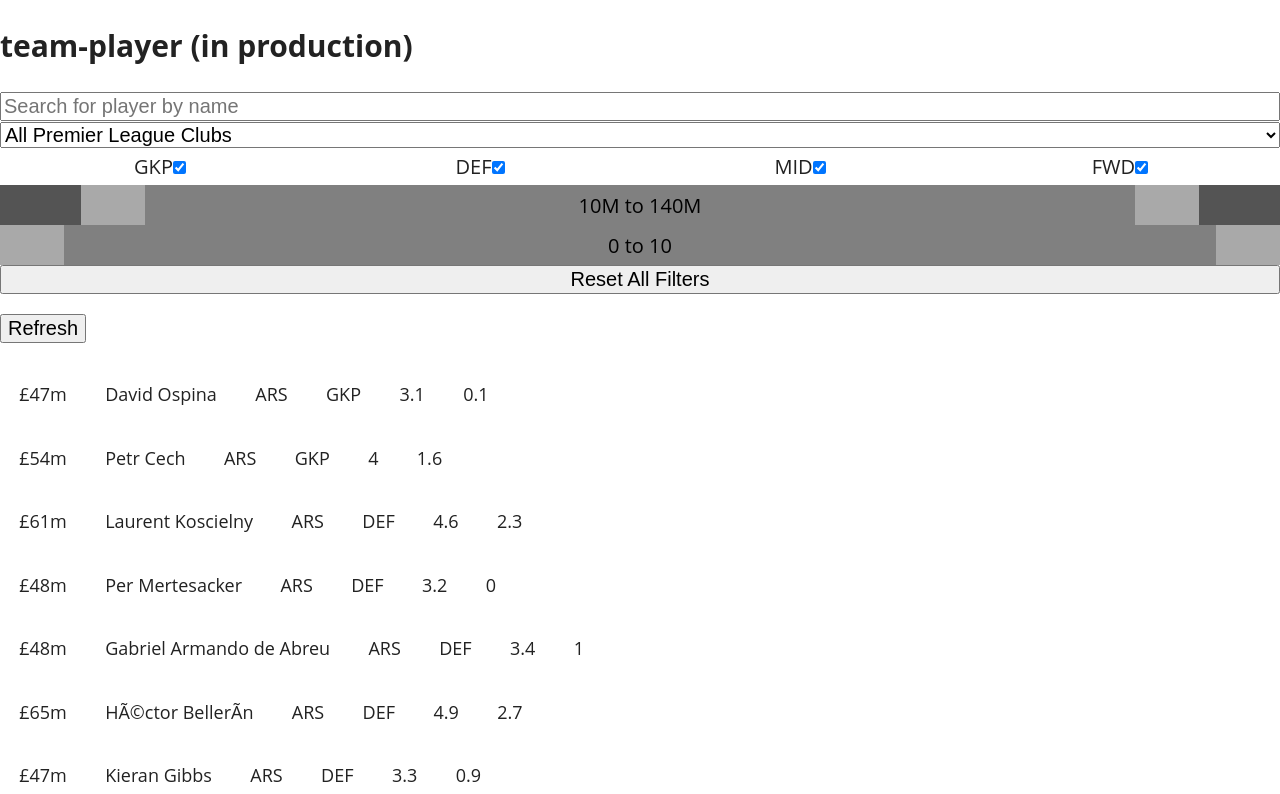
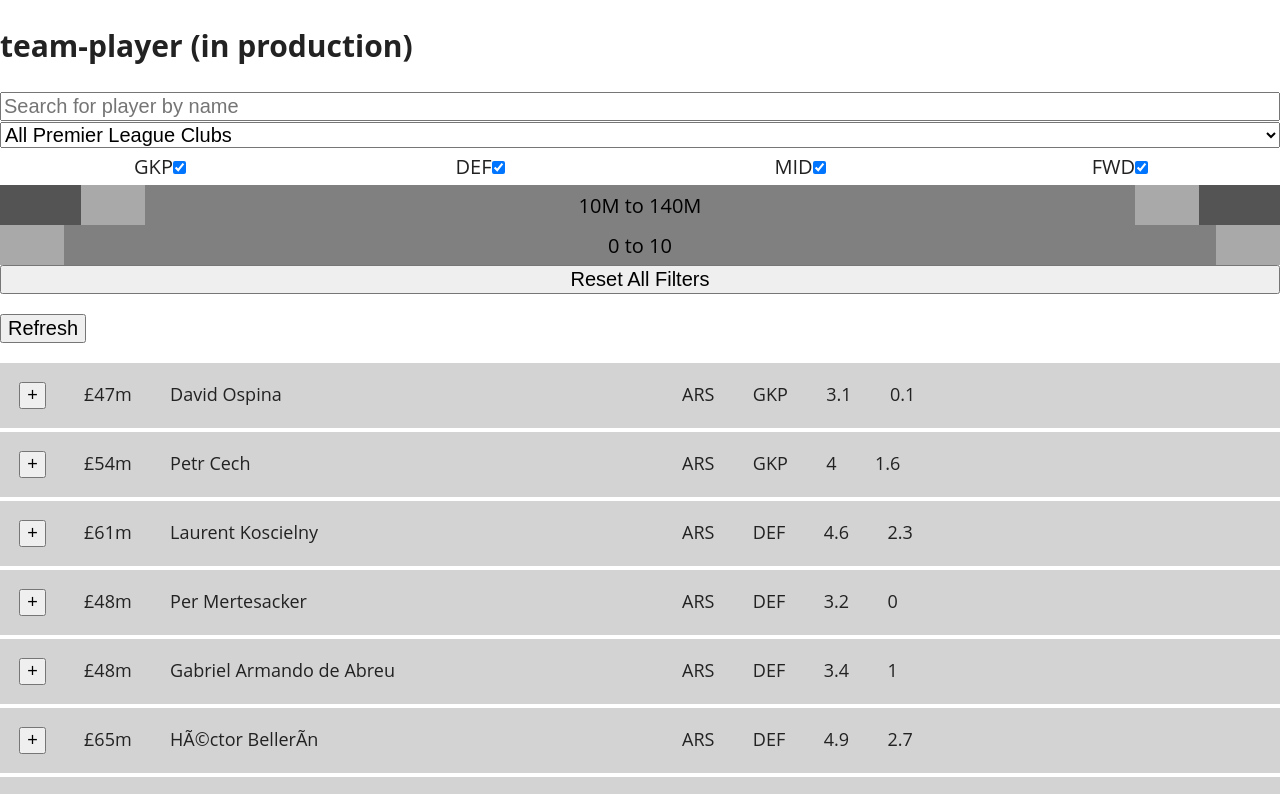
Before and after one commit to rycu/team-player, a React (Create React App) app: page / in a window 1280 px wide. Shown: the top 794 px of the page. Built offline with nearby package versions, Linux system fonts and the light colour scheme.

Commit message:
buttons added to PlayerRows

```diff
--- a/src/components/PlayerRow.js
+++ b/src/components/PlayerRow.js
@@ -1,5 +1,6 @@
 import React, { Component } from 'react';
 import PropTypes from 'prop-types'
+import Button from '../components/Button';
 
 export default class PlayerRow extends Component {
 
@@ -55,8 +56,13 @@
 
 					return this.displayRow(player, rank) ?
 			 			<li className={"player-list__row"} key={i}>
+			 				<Button
+						    	//clickFunc={actions.resetFilters}
+						    	//className={filterClass +" player-filters__reset"}
+						    	text={'+'}
+						    />
 							<div>{'£'+(player.now_cost)+'m'}</div>
-							<div>{player.first_name} {player.second_name}</div>
+							<div className={"player-list__name-field"}>{player.first_name} {player.second_name}</div>
 							<div>{clubs[player.team-1].short_name}</div>
 							<div>{positions[player.element_type-1].plural_name_short}</div>
 							<div>{rank}</div>
--- a/src/main.css
+++ b/src/main.css
@@ -518,8 +518,10 @@
     padding: 0; }
 
 .player-list__row {
+  margin: 0.2em 0;
   width: 100%;
-  list-style-type: none; }
+  list-style-type: none;
+  background-color: lightgray; }
   .player-list__row div {
     display: inline-block;
     padding: 1.5%;
@@ -527,8 +529,8 @@
   .player-list__row input {
     width: 100%; }
 
-.player-list__row--hidden {
-  display: none; }
+.player-list__name-field {
+  width: 40%; }
 
 .dual-range {
   background-color: gray;
--- a/src/sass/layout/_playerList.scss
+++ b/src/sass/layout/_playerList.scss
@@ -8,8 +8,10 @@
 
 
 .player-list__row{
+	margin: 0.2em 0;
 	width: 100%;
 	list-style-type: none;
+	background-color: lightgray;
 
 	div{
 		display: inline-block;
@@ -23,6 +25,6 @@
 
 }
 
-.player-list__row--hidden{
-	display: none;
+.player-list__name-field{
+	width: 40%;
 }
```
